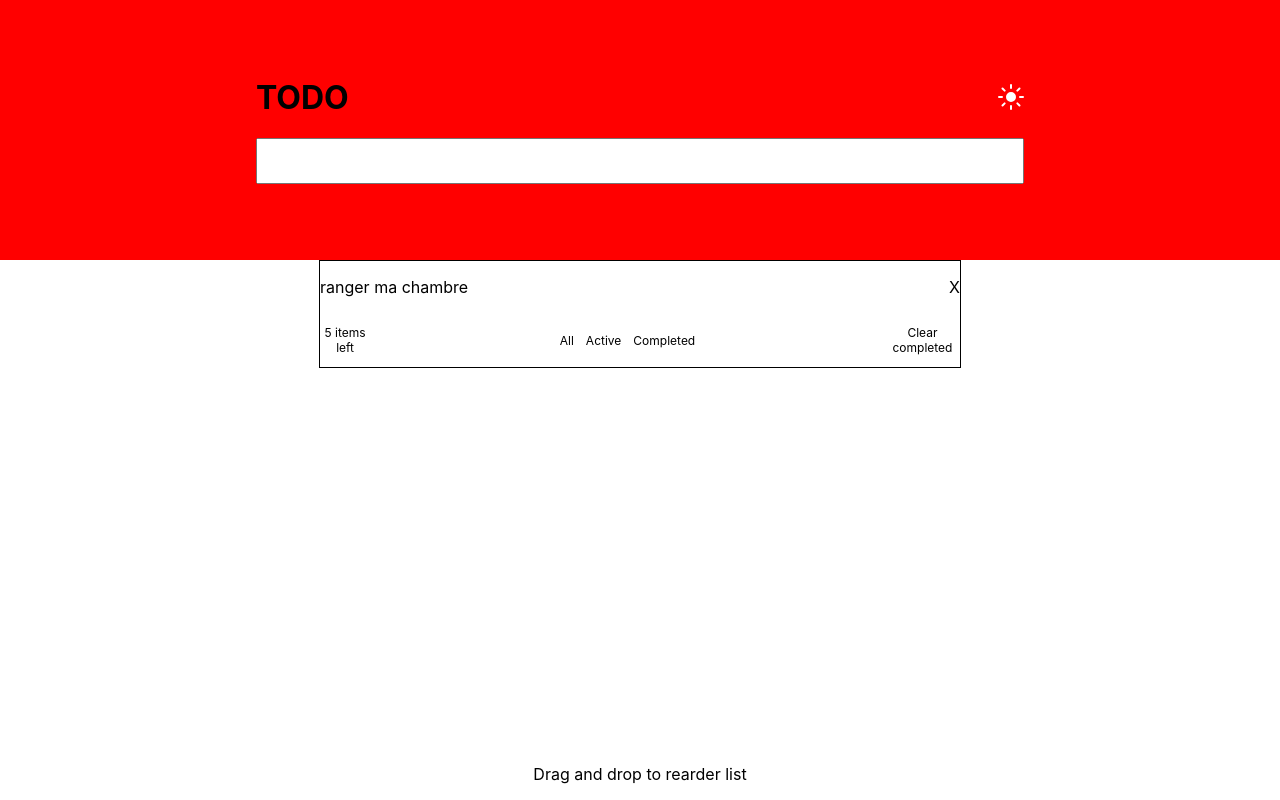
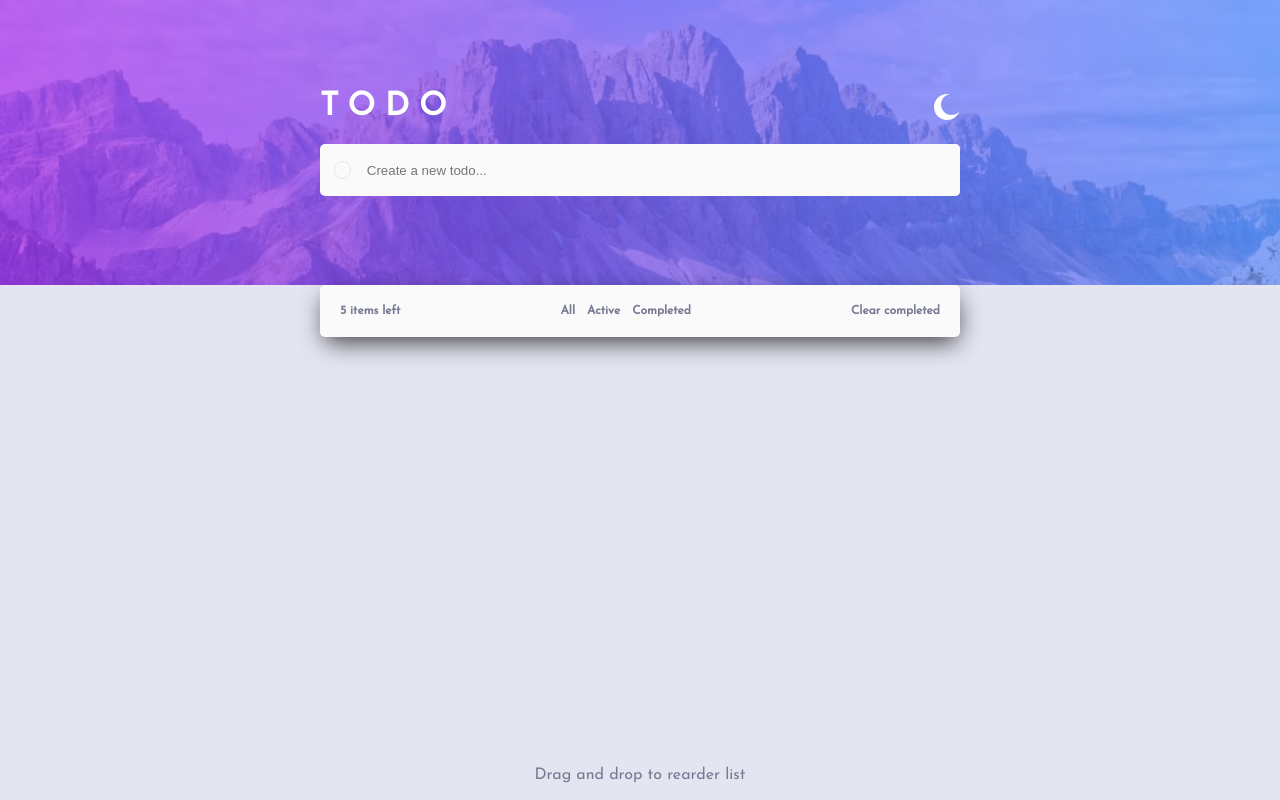
Before and after one commit to David-Chazoule/todo-app, a React (Create React App) app in the folder todo-app/: page / in a window 1280 px wide. Built offline with nearby package versions, Linux system fonts and the light colour scheme.

Commit message:
modification design and application of light-dark theme and debut logic for todo list

```diff
--- a/todo-app/src/components/Header.jsx
+++ b/todo-app/src/components/Header.jsx
@@ -1,16 +1,39 @@
 import React from "react";
 import sun from "../styles/images/icon-sun.svg";
+import moon from "../styles/images/icon-moon.svg";
+function Header({ light, setLight, todo, setTodo, addTodo }) {
+  const handleTheme = () => {
+    setLight(!light);
+  };
 
-function Header() {
+  const handlePost = (e) => {
+    e.preventDefault();
+    addTodo();
+    setTodo("");
+  };
+
   return (
     <div className="header">
       <div className="title-box">
         <h1>TODO</h1>
-        <img src={sun} alt="" />
+        {light ? (
+          <img src={moon} alt="logo-moon" onClick={handleTheme} />
+        ) : (
+          <img src={sun} alt="logo-sun" onClick={handleTheme} />
+        )}
       </div>
 
-      <form>
-        <input type="text" />
+      <form onSubmit={handlePost}>
+        <span className={light ? "lightSpan" : "darkSpan"}>
+          <span className="circle"></span>{" "}
+          <input
+            className={light ? "lightInput" : "darkInput"}
+            type="text"
+            value={todo}
+            placeholder="Create a new todo..."
+            onChange={(e) => setTodo(e.target.value)}
+          />
+        </span>
       </form>
     </div>
   );
--- a/todo-app/src/components/Main.jsx
+++ b/todo-app/src/components/Main.jsx
@@ -1,15 +1,34 @@
-import React from "react";
+import React, { useState } from "react";
 import Header from "./Header";
 import TodoList from "./TodoList";
 
 function Main() {
+  const [light, setLight] = useState(true);
+  const [todo, setTodo] = useState("");
+  const [todos, setTodos] = useState([]);
+
+  const addTodo = () => {
+    if (todo.trim() !== "") {
+      setTodos([...todos, todo]);
+    }
+  };
+
+  console.log(todos);
   return (
-    <div className="main_container">
-      <div className="header_container">
-        <Header />
+    <div className={`main_container ${light ? "lightMain" : "darkMain"}`}>
+      <div
+        className={`header_container ${light ? "lightHeader" : "darkHeader"}`}
+      >
+        <Header
+          light={light}
+          setLight={setLight}
+          todo={todo}
+          setTodo={setTodo}
+          addTodo={addTodo}
+        />
       </div>
       <div className="todolist_container">
-        <TodoList />
+        <TodoList light={light} todos={todos} setTodos={setTodos} />
       </div>
       <footer>
         <p>Drag and drop to rearder list</p>
--- a/todo-app/src/components/TodoList.jsx
+++ b/todo-app/src/components/TodoList.jsx
@@ -1,12 +1,20 @@
 import React from "react";
+import cross from "../styles/images/icon-cross.svg";
 
-function TodoList() {
+function TodoList({ light, todos, setTodos }) {
   return (
-    <div className="todolist-box">
-      <span>
-        <p>ranger ma chambre</p>
-        <p>X</p>
-      </span>
+    <div className={`todolist-box ${light ? "lightTodolist" : "darkTodolist"}`}>
+      {todos.map((item, key) => (
+        <div className="todo-box">
+          <span className="todo">
+            <span className="circle"></span>
+            <p key={key} className={light ? "light" : "dark"}>
+              {item}
+            </p>
+          </span>
+          <img className="cross" src={cross} alt="cross-logo" />
+        </div>
+      ))}
 
       <div className="filter_container">
         <p className="items">5 items left</p>
--- a/todo-app/src/styles/_setting.scss
+++ b/todo-app/src/styles/_setting.scss
@@ -0,0 +1,34 @@
+@font-face {
+  font-family: "josefin";
+  src: url(./font/JosefinSans-Regular.ttf);
+}
+
+$font: "josefin";
+
+//Colors
+
+//Primary
+
+$BrightBlue: hsl(220, 98%, 61%);
+$CheckBackground: linear-gradient hsl(192, 100%, 67%) to hsl(280, 87%, 65%);
+
+///Neutral
+
+///Light Theme
+
+$VeryLightGray: hsl(0, 0%, 98%);
+$VeryLightGrayishBlue: hsl(236, 33%, 92%);
+$LightGrayishBlue: hsl(233, 11%, 84%);
+$DarkGrayishBlue: hsl(236, 9%, 61%);
+$VeryDarkGrayishBlue: hsl(235, 19%, 35%);
+
+///Dark Theme
+
+$VeryDarkBlue: hsl(235, 21%, 11%);
+$VeryDarkDesaturatedBlue: hsl(235, 24%, 19%);
+$LightGrayishBlue: hsl(234, 39%, 85%);
+$DarkGrayishBlue: hsl(234, 11%, 52%);
+$VeryDarkGrayishBlue: hsl(233, 14%, 35%);
+$VeryDarkGrayishBlue: hsl(237, 14%, 26%);
+// hover
+$LightGrayishBlue: hsl(236, 33%, 92%);
--- a/todo-app/src/styles/components/_main.scss
+++ b/todo-app/src/styles/components/_main.scss
@@ -2,18 +2,36 @@
   display: flex;
   flex-direction: column;
   width: 100%;
+  height: 100vh;
+  position: relative;
   align-items: center;
   justify-self: center;
+  font-family: $font;
 
   .header_container {
     display: flex;
     flex-direction: column;
     width: 100%;
-    background-color: red;
+
     padding-bottom: 20px;
     align-items: center;
     justify-content: center;
-    height: 30vh;
+    height: 34vh;
+
+    background-repeat: no-repeat;
+
+    -webkit-background-size: cover;
+    -moz-background-size: cover;
+    -o-background-size: cover;
+    background-size: cover;
+  }
+
+  .lightHeader {
+    background-image: url(../images/bg-desktop-light.jpg);
+  }
+
+  .darkHeader {
+    background-image: url(../images/bg-desktop-dark.jpg);
   }
 
   .todolist_container {
@@ -21,8 +39,7 @@
     width: 100%;
     flex-direction: column;
     align-items: center;
-
-    height: 50vh;
+    height: calc(100vh - 34vh);
   }
 
   footer {
@@ -30,7 +47,20 @@
     align-items: center;
     justify-content: center;
     width: 100%;
-    position: fixed;
+    position: absolute;
     bottom: 0;
+    height: 50px;
+
+    p {
+      color: $DarkGrayishBlue;
+    }
   }
 }
+
+.lightMain {
+  background-color: $VeryLightGrayishBlue !important;
+}
+
+.darkMain {
+  background-color: $VeryDarkGrayishBlue !important;
+}
--- a/todo-app/src/styles/components/_todolist.scss
+++ b/todo-app/src/styles/components/_todolist.scss
@@ -3,12 +3,57 @@
   flex-direction: column;
   align-items: center;
   justify-content: center;
-  border: 1px solid black;
+
   width: 50%;
-  span {
+  border-radius: 5px;
+  box-shadow: 1px 9px 24px -4px rgba(0, 0, 0, 0.75);
+  -webkit-box-shadow: 1px 9px 24px -4px rgba(0, 0, 0, 0.75);
+  -moz-box-shadow: 1px 9px 24px -4px rgba(0, 0, 0, 0.75);
+
+  .todo-box {
     width: 100%;
     display: flex;
     justify-content: space-between;
+    align-items: center;
+    padding: 14px 0;
+    border-bottom: 1px solid $LightGrayishBlue;
+
+    .todo {
+      display: flex;
+      width: 80%;
+      align-items: center;
+      cursor: pointer;
+
+      text-align: center;
+      padding: 10px;
+
+      .circle {
+        width: 16px;
+        height: 16px;
+        border-radius: 50%;
+        border: 1px solid $LightGrayishBlue;
+        margin: 0px 8px;
+      }
+
+      p {
+        margin: 0 8px;
+        text-align: center;
+      }
+
+      .light {
+        color: $VeryDarkGrayishBlue;
+      }
+
+      .dark {
+        color: $LightGrayishBlue;
+      }
+    }
+    .cross {
+      width: 14px;
+      height: 14px;
+      margin-right: 20px;
+      cursor: pointer;
+    }
   }
 
   .filter_container {
@@ -16,24 +61,43 @@
     justify-content: space-between;
     align-items: center;
     width: 100%;
-
+    padding: 8px 0;
     .items {
       font-size: 12px;
+      margin-left: 20px;
+      font-weight: 700;
+      color: $DarkGrayishBlue;
+      cursor: pointer;
     }
 
     .filter-type {
       display: flex;
-      width: 100%;
+      width: 70%;
       align-items: center;
       justify-content: center;
 
       p {
         font-size: 12px;
         margin: 6px;
+        font-weight: 700;
+        color: $DarkGrayishBlue;
+        cursor: pointer;
       }
     }
     .clear {
       font-size: 12px;
+      font-weight: 700;
+      color: $DarkGrayishBlue;
+      margin-right: 20px;
+      cursor: pointer;
     }
   }
 }
+
+.lightTodolist {
+  background-color: $VeryLightGray;
+}
+
+.darkTodolist {
+  background-color: $VeryDarkGrayishBlue;
+}
--- a/todo-app/src/styles/components/header.scss
+++ b/todo-app/src/styles/components/header.scss
@@ -7,18 +7,60 @@
 
   .title-box {
     display: flex;
-    width: 60%;
+    width: 50%;
     align-items: center;
     justify-content: space-between;
+
+    h1 {
+      color: white;
+      letter-spacing: 10px;
+    }
+
+    img {
+      cursor: pointer;
+    }
   }
 
   form {
     display: flex;
-    width: 60%;
+    width: 50%;
     justify-content: center;
-    input {
+
+    span {
+      display: flex;
       width: 100%;
-      height: 40px;
+      align-items: center;
+      border-radius: 5px;
+      .circle {
+        width: 16px;
+        height: 16px;
+        border-radius: 50%;
+        border: 1px solid $LightGrayishBlue;
+        margin: 14px;
+      }
+      input {
+        width: 100%;
+        height: 50px;
+        border-radius: 5px;
+        border: none;
+      }
+
+      .lightInput {
+        background-color: $VeryLightGray;
+      }
+
+      .darkInput {
+        background-color: $VeryDarkGrayishBlue;
+        color: $DarkGrayishBlue;
+      }
+    }
+
+    .lightSpan {
+      background-color: $VeryLightGray;
+    }
+
+    .darkSpan {
+      background-color: $VeryDarkGrayishBlue;
     }
   }
 }
```
Also changed, not shown: todo-app/src/styles/font/JosefinSans-Regular.ttf (added).
